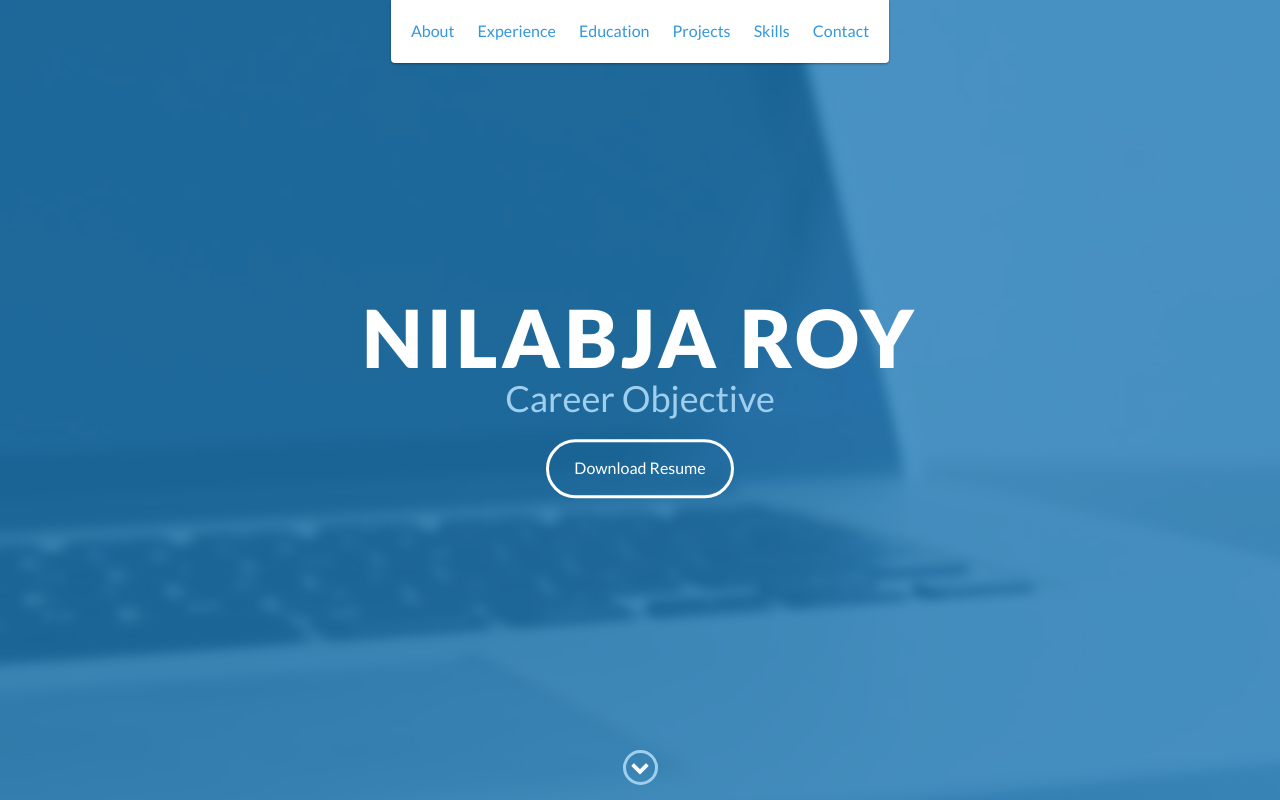
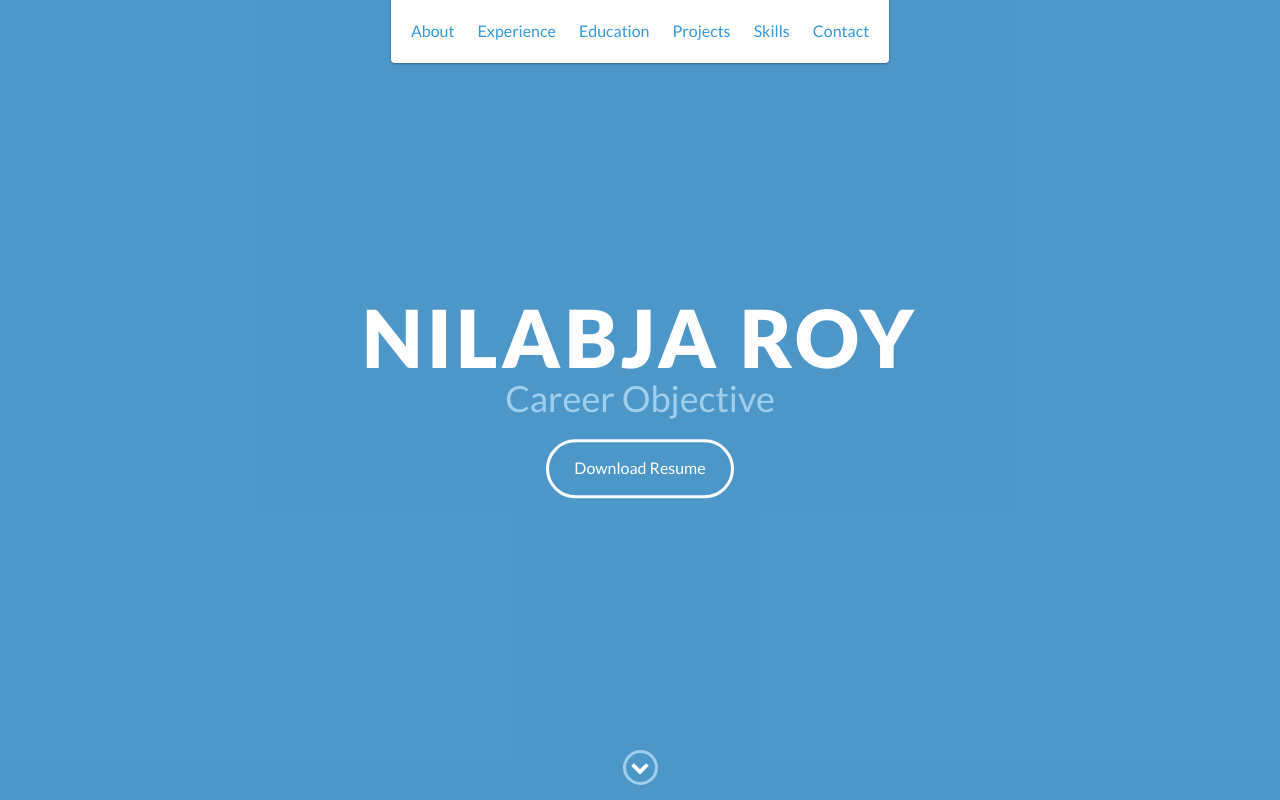
Before and after one commit to figo2001/figo2001.github.io, a website: page index.html in a window 1280 px wide. Shown: the top 800 px of the page. Drawn offline with nearby package versions, Linux system fonts and the light colour scheme; files that its build step writes are made by us from their sources.

Commit message:
Update styles.scss

```diff
--- a/scss/styles.scss
+++ b/scss/styles.scss
@@ -350,7 +350,7 @@ footer {
     height: 100vh;
     min-height: 500px;
     max-height: 1080px;
-    background: url(../images/lead-bg.jpg);
+    //background: url);
     background-size: cover;
     padding: 15px;
     overflow: hidden;
```
